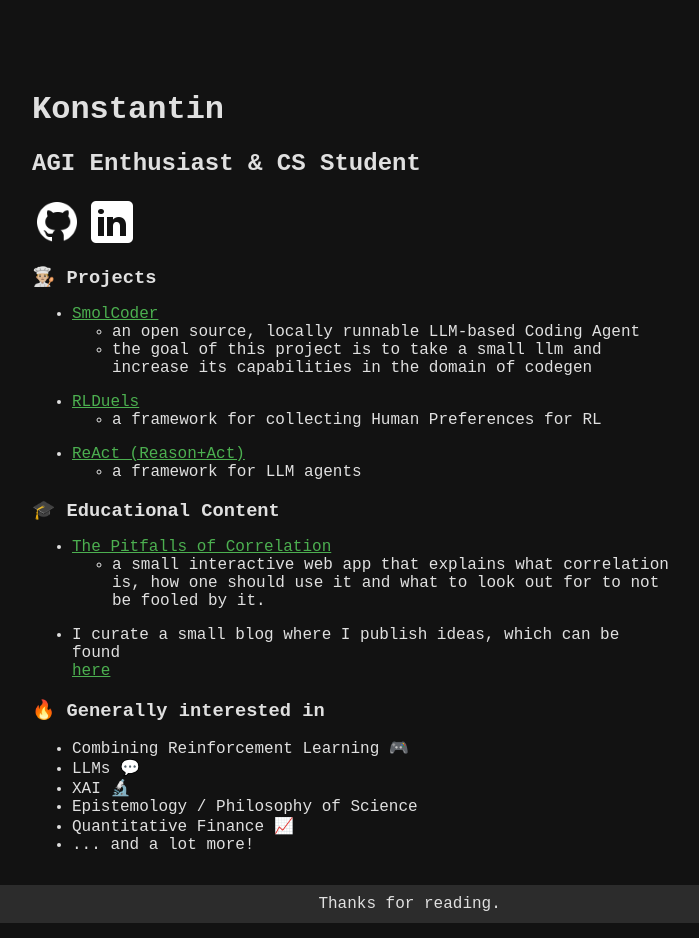
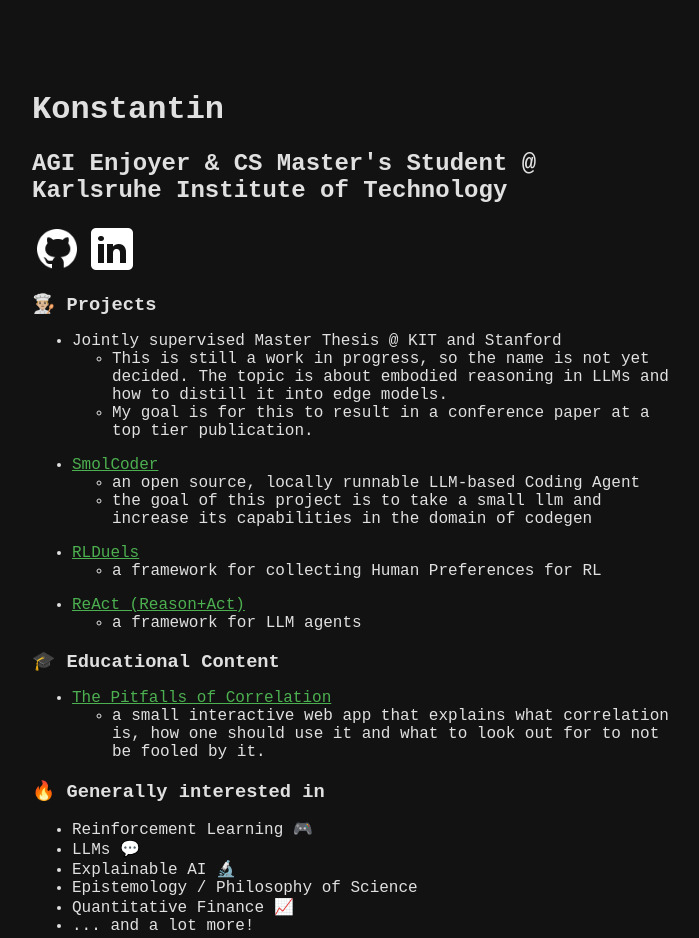
Before and after one commit to theonetruekn/theonetruekn.github.io, a plain HTML site: page index.html in a window 1280 px wide. Shown: the top 938 px of the page, without its empty margins (288-987 px from the left). Drawn offline with Linux system fonts and the light colour scheme.

Commit message:
updates website

```diff
--- a/index.html
+++ b/index.html
@@ -79,7 +79,7 @@
 <body>
     <div id="maincontent" style="margin-top:70px">
         <h1>Konstantin</h1>
-        <h2> AGI Enthusiast & CS Student</h2>
+        <h2> AGI Enjoyer & CS Master's Student @ Karlsruhe Institute of Technology</h2>
         <h3 class="username-container">
             <a href=https://github.com/theonetruekn><img src="github.png" alt "GitHub" class="icon"></a>
             <a href=https://www.linkedin.com/in/konstantin-nt><img src="linkedin.png" alt="LinkedIn" class="icon"></a>
@@ -88,6 +88,10 @@
         <div class="lists">
             <h3>👨🏼‍🍳 Projects</h3>
             <ul>
+               <li> Jointly supervised Master Thesis @ KIT and Stanford
+                    <ul><li>This is still a work in progress, so the name is not yet decided. The topic is about embodied reasoning in LLMs and how to distill it into edge models.</li>
+                    <li>My goal is for this to result in a conference paper at a top tier publication.</li></ul>
+                </li>
                 <li><a href="https://github.com/theonetruekn/interactive-learning">SmolCoder</a>
                     <ul>
                         <li>an open source, locally runnable LLM-based Coding Agent</li>
@@ -112,15 +116,14 @@
                         how one should use it and what to look out for to not be fooled by it.</li>
                     </ul>
                 </li>
-                <li>I curate a small blog where I publish ideas, which can be found <a href="placeholder.com">here</a></li>
             </ul>
         </div>
         <div class="lists">
             <h3>🔥 Generally interested in</h3>
             <ul>
-                <li>Combining Reinforcement Learning 🎮</li>
+                <li>Reinforcement Learning 🎮</li>
                 <li>LLMs 💬</li>
-                <li>XAI 🔬</li>
+                <li>Explainable AI 🔬</li>
                 <li>Epistemology / Philosophy of Science</li>
                 <li>Quantitative Finance 📈</li>
                 <li>... and a lot more!</li>
```
